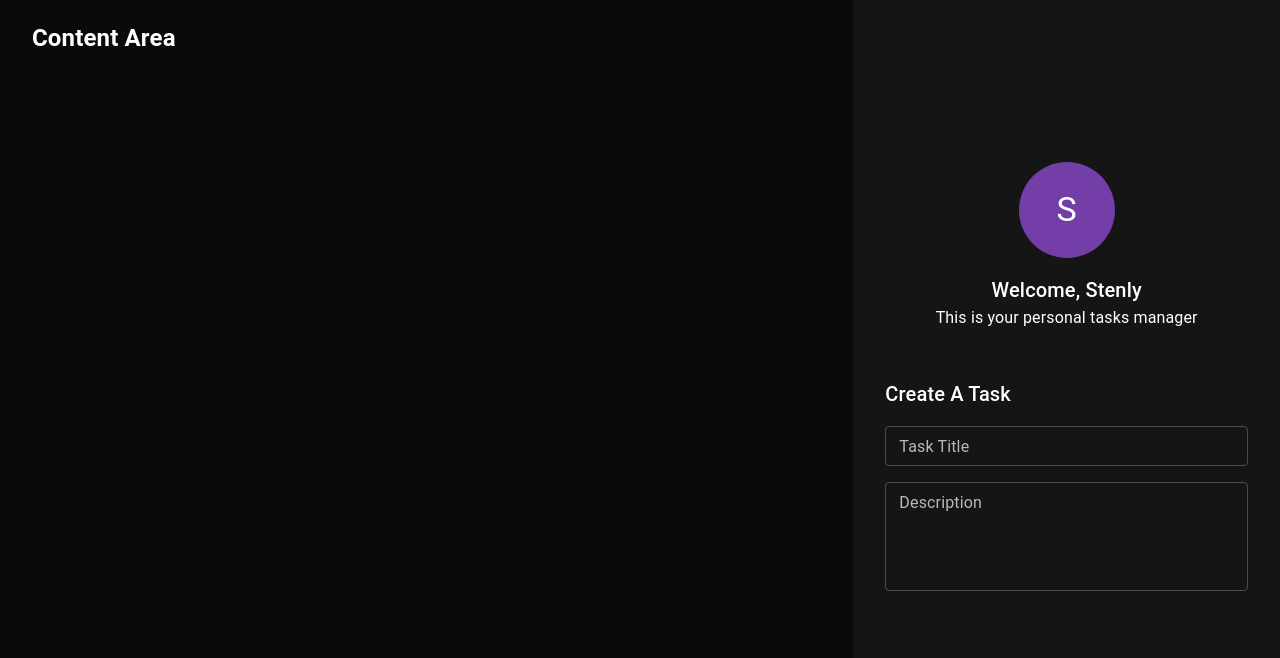
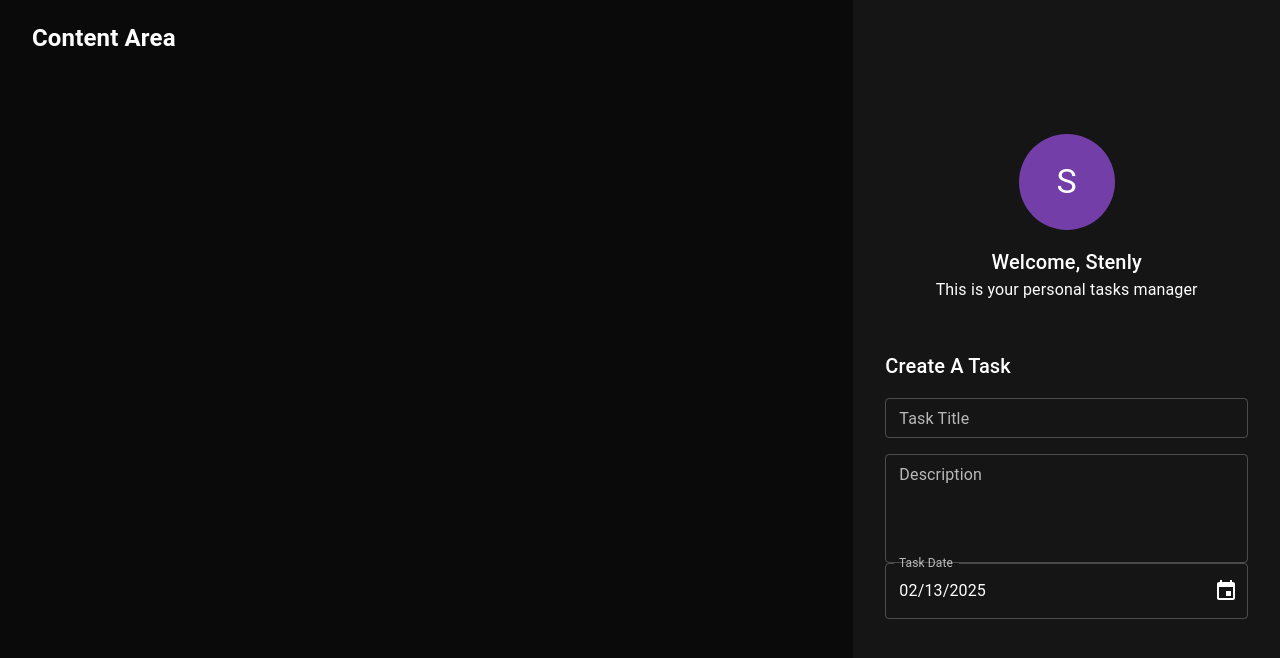
Before and after one commit to StoyanStoyanov1/TypeScript-NodeJS-React-Project, a React (Create React App) app in the folder todo-rect/: page / in a window 1280 px wide. Shown: the top 658 px of the page. Built offline with nearby package versions, Linux system fonts and the light colour scheme.

Commit message:
Creating DataField Component

```diff
--- /dev/null
+++ b/todo-rect/src/components/CreateTaskForm/_taskDateField.tsx
@@ -0,0 +1,21 @@
+import React, { FC, ReactElement, useState } from "react";
+import { LocalizationProvider } from '@mui/x-date-pickers/LocalizationProvider';
+import { AdapterDayjs } from '@mui/x-date-pickers/AdapterDayjs';
+import { DesktopDatePicker } from '@mui/x-date-pickers/DesktopDatePicker';
+import dayjs, { Dayjs } from 'dayjs';
+
+export const TaskDateField: FC = (): ReactElement => {
+    const [date, setDate] = useState<Dayjs | null>(dayjs());
+
+    return (
+        <LocalizationProvider dateAdapter={AdapterDayjs}>
+            <DesktopDatePicker
+                label="Task Date"
+                value={date}
+                onChange={(newValue) => setDate(newValue)}
+                views={['year', 'month', 'day']}
+                slotProps={{ textField: { fullWidth: true } }}
+            />
+        </LocalizationProvider>
+    );
+}
--- a/todo-rect/src/components/CreateTaskForm/createTaksForm.tsx
+++ b/todo-rect/src/components/CreateTaskForm/createTaksForm.tsx
@@ -3,6 +3,7 @@ import {Box, Typography, Stack} from "@mui/material";
 
 import { TaskTitleField } from "./_taskTitleField";
 import { TaskDescriptionField } from "./_taskDescriptionField";
+import { TaskDateField } from "./_taskDateField";
 
 export const CreateTaskForm: FC = (): ReactElement => {
     return (
@@ -19,8 +20,7 @@ export const CreateTaskForm: FC = (): ReactElement => {
                 <TaskTitleField />
                 <TaskDescriptionField />
             </Stack>
-
-            {/*Task Date*/}
+            <TaskDateField />
             {/*Task Status*/}
             {/*Task Proority*/}
         </Box>
```
